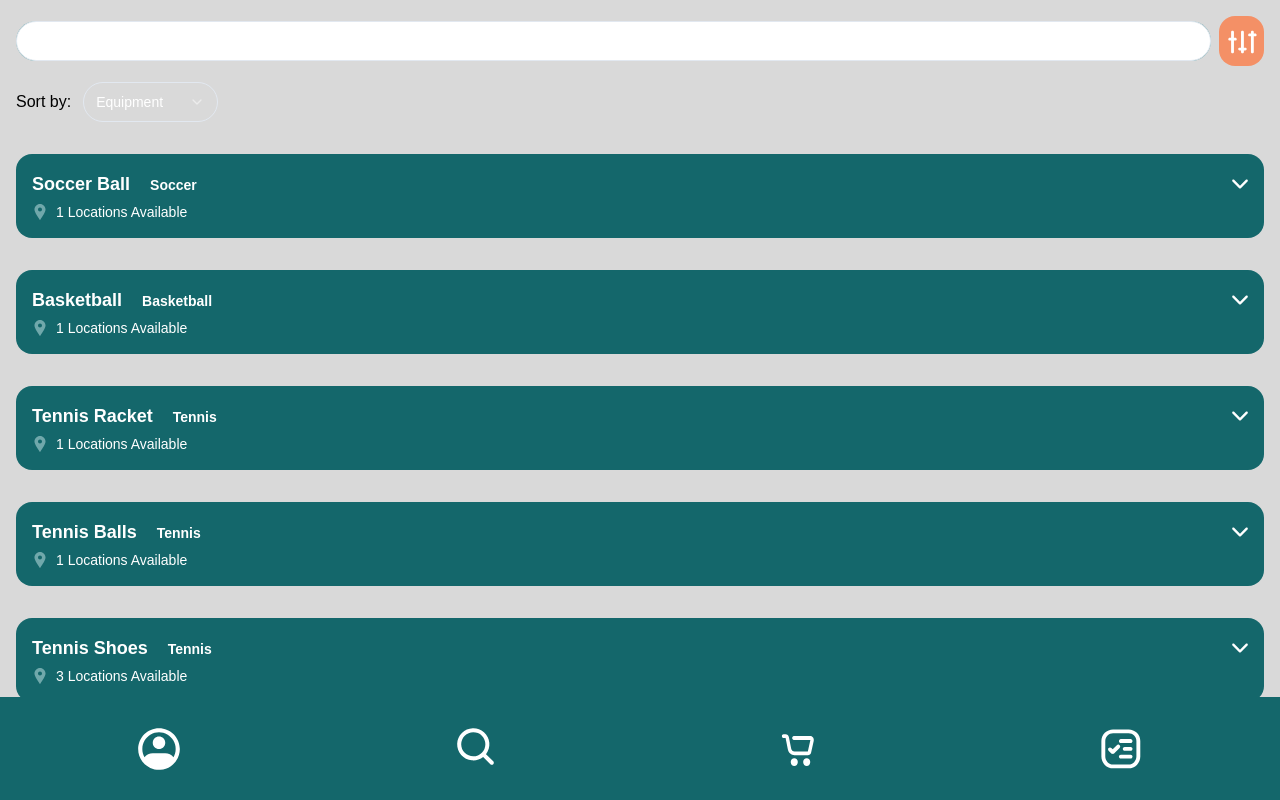
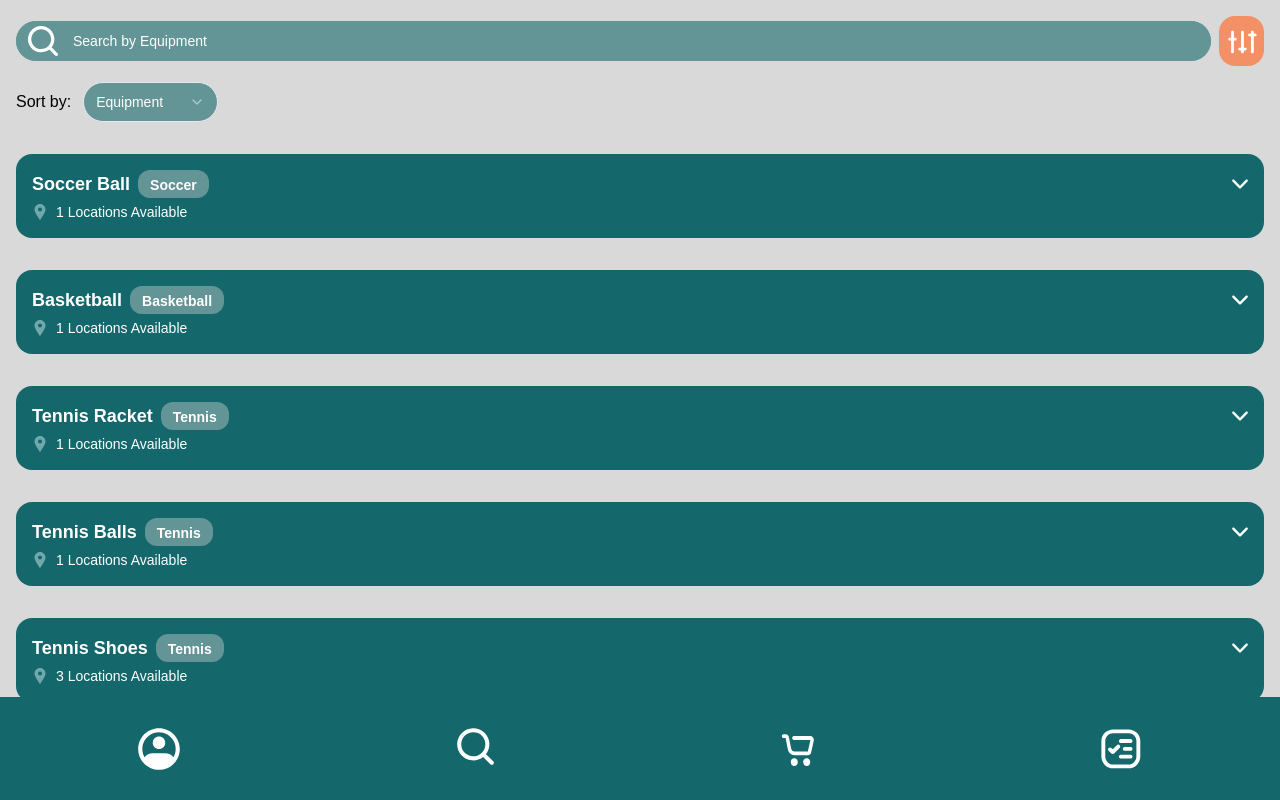
Before and after one commit to Hack4Impact-UMD/leveling-the-playing-field, a Next.js app: page / in a window 1280 px wide. Built offline with nearby package versions, Linux system fonts and the light colour scheme.

Commit message:
updated coloring

```diff
--- a/tailwind.config.ts
+++ b/tailwind.config.ts
@@ -30,6 +30,7 @@ const config: Config = {
         teal: {
           DEFAULT: "#14676B",
           light: "#70A8AB",
+          light2: "#639597",
           dark: "#0E4F54",
         },
         orange: {
```
